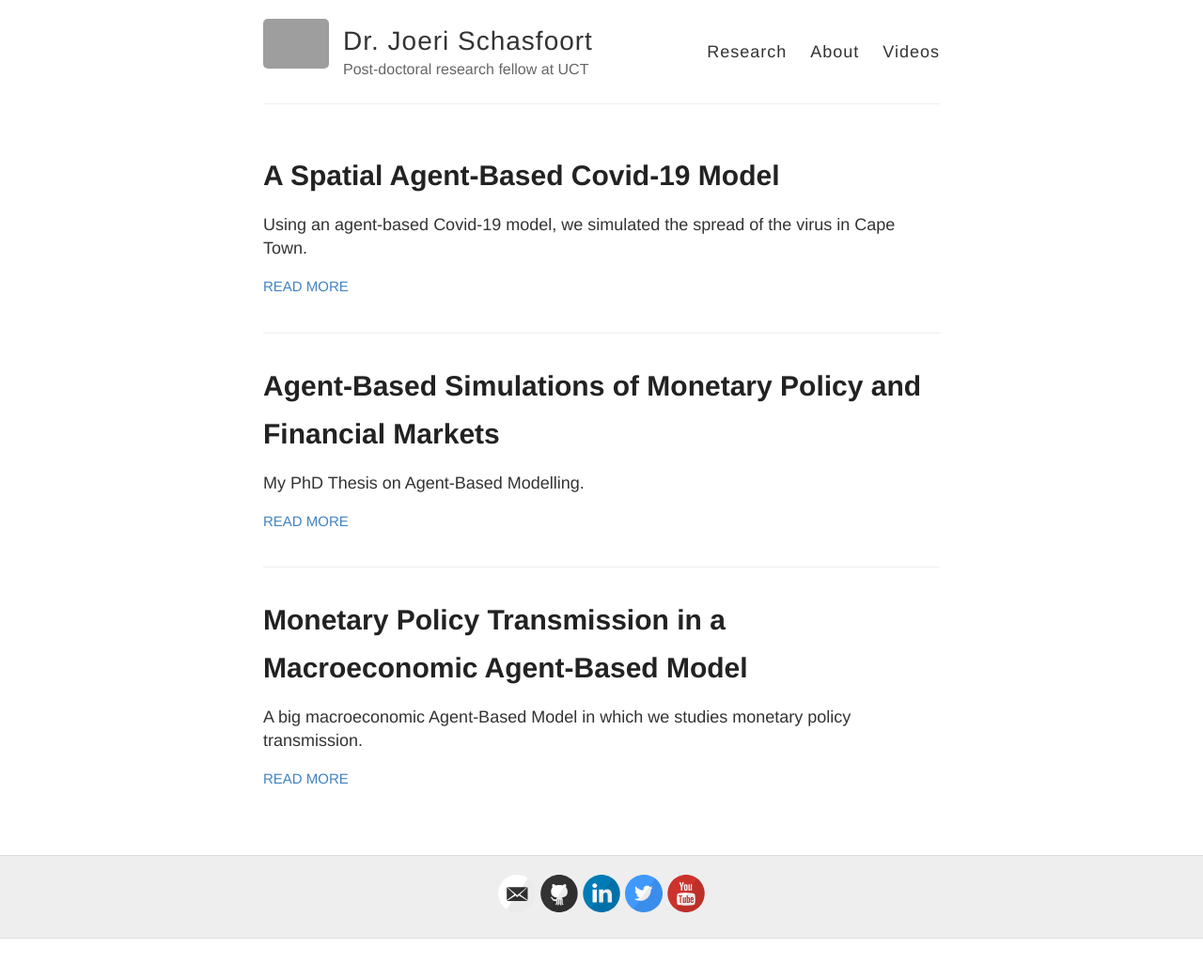
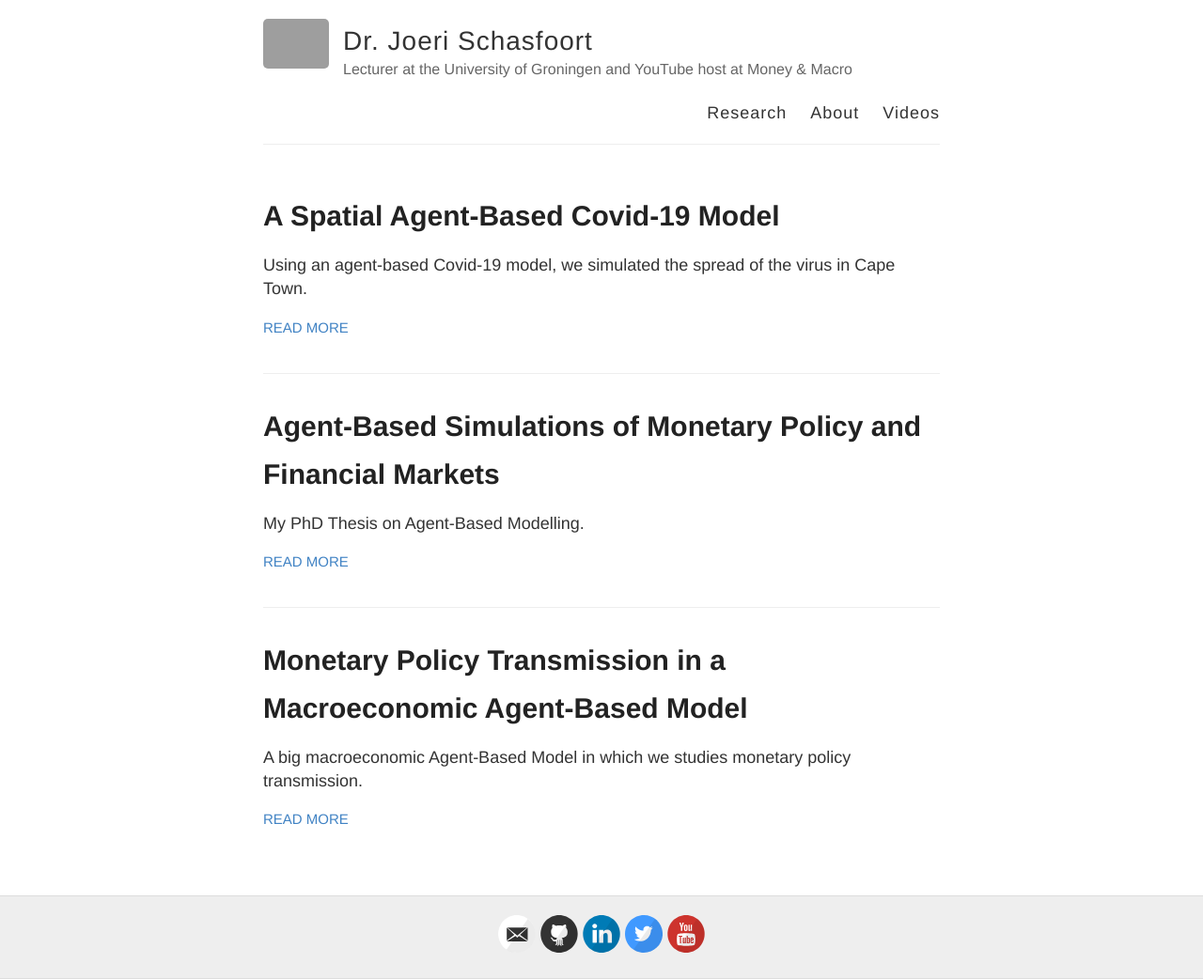
Before and after one commit to joerischasfoort/joerischasfoort.github.io, a Jekyll site: the page built from index.html, in a window 1280 px wide. Shown: the whole page at 94% size. Built offline with Jekyll 4.4.1, drawn with Linux system fonts in a browser that asks for light colours; before the commit the page ends 999 px from its top, so only the background shows below that; grey boxes are pictures that could not be loaded.

Commit message:
Update _config.yml

```diff
--- a/_config.yml
+++ b/_config.yml
@@ -1,6 +1,6 @@
 name: Dr. Joeri Schasfoort
 # (displayed in the header)
-description: Post-doctoral research fellow at UCT
+description: Lecturer at the University of Groningen and YouTube host at Money & Macro
 # URL of your avatar or profile pic (you could use your GitHub profile pic)
 avatar: https://pbs.twimg.com/profile_images/1052162950180560896/xIYT7VWz_400x400.jpg
 
@@ -11,7 +11,7 @@ avatar: https://pbs.twimg.com/profile_images/1052162950180560896/xIYT7VWz_400x40
 # Includes an icon in the footer for each username you enter
 footer-links:
   dribbble:
-  email: joeri.schasfoort@uct.ac.za
+  email: j.schasfoort@rug.nl
   facebook:
   flickr:
   github: joerischasfoort
```
